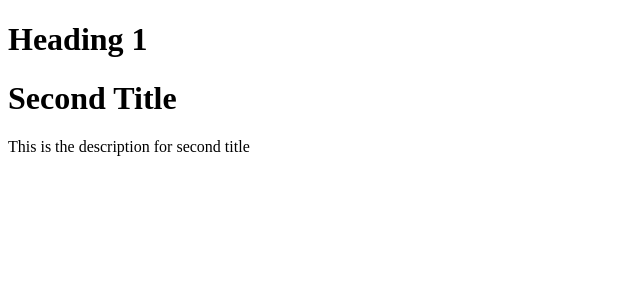
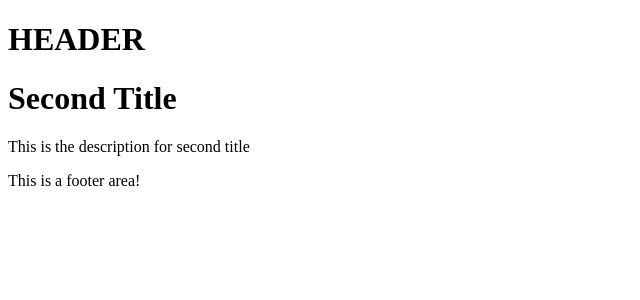
Before and after one commit to VasNera/react-app, a React (Vite) app: page / in a window 1280 px wide. Shown: the top 300 px of the page, without its empty margins (0-640 px from the left). Built offline with nearby package versions, Linux system fonts and the light colour scheme.

Commit message:
feat: add header , footer and layout component

```diff
--- a/src/App.tsx
+++ b/src/App.tsx
@@ -45,6 +45,7 @@
 //propsThree = {title, description,price,sort,image}
 
 import ArrowFunctionalComponentWithProps from "./components/LessonThree/ArrowFunctionalComponentWithProps.tsx";
+import Layout from "./components/Layout.tsx";
 
 function App() {
 
@@ -54,13 +55,20 @@
         {/*<ClassComponent />*/}
         {/*<ArrowFunctionalComponent />*/}
 
-        <ArrowFunctionalComponentWithProps title="Heading 1"/>
-        <ArrowFunctionalComponentWithProps
-            title="Second Title"
-            description="This is the description for second title" />
+        {/*<ArrowFunctionalComponentWithProps title="Heading 1"/>*/}
+        {/*<ArrowFunctionalComponentWithProps*/}
+        {/*    title="Second Title"*/}
+        {/*    description="This is the description for second title"*/}
+        {/*/>*/}
 
-        <h2 className="cf-text" id="id"></h2>
-        {/*h2.cf-text#id */}
+        <Layout>
+            <ArrowFunctionalComponentWithProps
+                title="Second Title"
+                description="This is the description for second title"
+            />
+
+        </Layout>
+
       </>
   )
 }
--- /dev/null
+++ b/src/components/Footer.tsx
@@ -0,0 +1,10 @@
+const Footer = () =>{
+    return (
+        <>
+            <footer>
+                This is a footer area!
+            </footer>
+        </>
+    )
+}
+export default Footer;
--- /dev/null
+++ b/src/components/Header.tsx
@@ -0,0 +1,12 @@
+const Header =() =>{
+    return (
+        <>
+            <header>
+                <h1>HEADER</h1>
+            </header>
+        </>
+    )
+
+}
+
+export default Header;
--- /dev/null
+++ b/src/components/Layout.tsx
@@ -0,0 +1,21 @@
+import Footer from "./Footer.tsx";
+import Header from "./Header.tsx";
+
+interface LayoutProps {
+    children:
+         React.ReactNode;
+}
+
+const Layout = ({children} : LayoutProps) =>{
+    return (
+        <>
+            <Header/>
+            <main>{children}</main>
+
+            <Footer/>
+
+        </>
+    )
+}
+
+export default Layout;
```
